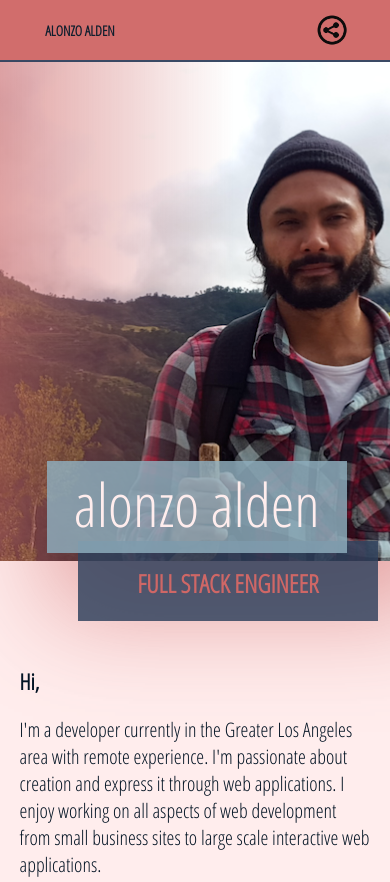
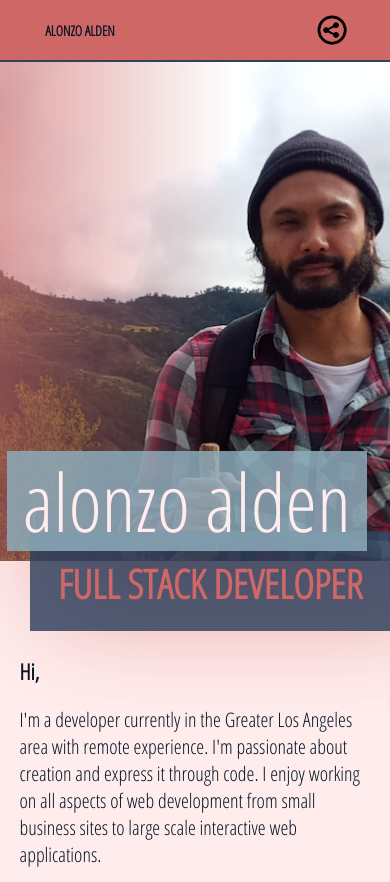
Before and after one commit to alonzoalden/my_page, a React app: page / in a window 390 px wide. Shown: the top 882 px of the page. Built offline with nearby package versions, Linux system fonts and the light colour scheme.

Commit message:
updated cursor for links, updated modal options

```diff
--- a/src/Main.js
+++ b/src/Main.js
@@ -10,8 +10,6 @@ const Element = Scroll.Element;
 const Events = Scroll.Events;
 const scroll= Scroll.animateScroll;
 const scrollSpy = Scroll.scrollSpy;
-
-const pictures = ["alonzo-wide.png", "runkeeper.png"]
 
 class App extends Component {
   constructor() {
@@ -59,12 +57,6 @@ class App extends Component {
 
   render() {
 
-  let currentStyle = this.state.number === 1 ? pictures[0] : pictures[1]
-  setInterval(function() {
-    console.log('asfasdfasdfadsfHIHII');
-    }, 3000);
-
-
     return (
       <div>
 
@@ -79,8 +71,8 @@ class App extends Component {
             </div>
           </Element>
             <div className="Main-photo-text">
-              <div className="Main-photo-text-name">alonzo alden</div>
-              <div className="Main-photo-text-desc"><p><strong>FULL STACK ENGINEER</strong></p></div>
+              <div className="Main-photo-text-name"><p>alonzo alden</p></div>
+              <div className="Main-photo-text-desc"><p><strong>FULL STACK DEVELOPER</strong></p></div>
             </div>
 
             <div className="body" >
@@ -89,7 +81,7 @@ class App extends Component {
                 <div id="" className="intro">
 
               <Link activeClass="active" to="about" spy={true} smooth={true} offset={0} duration={500} onSetActive={this.handleSetActive}>
-                <div className="downSection">
+                <div className="downSection pointer">
                   <div className="downArrow"><img src="downarrow.png"></img></div>
                 </div>
               </Link>
@@ -97,7 +89,7 @@ class App extends Component {
                   <h1>
                     Hi,
                   </h1>
-                  <p> I'm a developer currently in the Greater Los Angeles area with remote experience. I'm passionate about creation and express it through web applications. I enjoy working on all aspects of web development from small business sites to large scale interactive web applications.</p>
+                  <p> I'm a developer currently in the Greater Los Angeles area with remote experience. I'm passionate about creation and express it through code. I enjoy working on all aspects of web development from small business sites to large scale interactive web applications.</p>
 
                   <p> Here are some of the technologies I'm experienced in:
                     Javascript, Node.js, React, Angular, PostgreSQL, MongoDB, Webpack, Grunt, jQuery, HTML, CSS, Mocha and I strive to learn more. I'm competent in both front and back of the Full Stack.</p>
@@ -133,7 +125,7 @@ class App extends Component {
                           desc="Keep Fit is an exercise tool where you can design and plan upcoming workouts. This application provides structure and motivation to anyone who needs that extra support for their exercise regimen."
                           tech="PostgreSQL, Sequelize, Node.js, Express.js, React, Flux, Google Maps API, and Material UI"
                           github="https://github.com/hrr20-dino/Keep-Fit"
-                        url="https://keep-fit-app.herokuapp.com/">
+                          url="false">
                         </ProjectModal>
 
                         <ProjectModal
@@ -144,6 +136,7 @@ class App extends Component {
                           github="https://github.com/alonzoalden/my_page"
                           url="https://alonzoalden.herokuapp.com">
                         </ProjectModal>
+
                         <ProjectModal
                           title="Run Keeper"
                           img="runkeeper.png"
@@ -152,7 +145,6 @@ class App extends Component {
                           github="https://github.com/alonzoalden/runkeeper"
                           url="false">
                         </ProjectModal>
-
                     </div>
                   </div>
                     <h3>Check out my <a href="https://github.com/alonzoalden">Github</a> to see more of my work.</h3><br/>
--- a/src/Main.sass
+++ b/src/Main.sass
@@ -11,6 +11,8 @@ $lightBlueRGBA: "rgba(142, 174, 189, 1)"
 .hide
   display: none
 
+.pointer
+  cursor: Pointer
 .button
   color: white
   font-weight: bold
@@ -112,27 +114,29 @@ $lightBlueRGBA: "rgba(142, 174, 189, 1)"
       margin-left: 12%
       background-color: rgba(142, 174, 189, 0.83)
       color: #FFEDED
-      width: 300px
-      height: 90px
+      width: 400px
+      height: 100px
       text-align: center
-      font-size: 60px
+      font-size: 80px
       z-index: 70
-      padding-top: 2px
       position: absolute
+      p
+        margin-top: -5px
       /*box-shadow: 3px 3px 3px #031424*/
 
     .Main-photo-text-desc
       margin-top: 180px
-      margin-left: 20%
+      margin-left: 18%
       background-color: rgba(48, 65, 93, 0.83)
       color: #CF6766
-      width: 300px
-      height: 80px
+      width: 400px
+      height: 100px
       text-align: center
-      font-size: 25px
+      font-size: 40px
       z-index: 60
       position: absolute
-      padding-bottom: 0px
+      p
+        margin-top: 25px
 
       /*box-shadow: 2px 2px 2px #031424*/
 
@@ -226,9 +230,9 @@ $lightBlueRGBA: "rgba(142, 174, 189, 1)"
 
             margin: 0 auto
             display: flex
-            flex-wrap: wrap
             width: 650px
             height: auto
+            align-items: center
             border-radius: 5px
             a
               text-decoration: none
@@ -362,7 +366,7 @@ footer
     .Main-photo
       background-image: url(alonzo-sml-px.png)
     .Main-photo-text
-      margin-top: -200px
+      margin-top: -210px
     .body
       .col-content
         .intro
@@ -384,9 +388,10 @@ footer
             margin-left: 25px
             margin-right: 25px
             align-item: center
-            h1
+
 
             .project-board
+              flex-wrap: wrap
               width: 55%
               margin-left: 5%
               margin-right: 5%
@@ -407,6 +412,13 @@ footer
 
 @media (max-width: 625px)
   .Main-layout
+    .Main-photo-text
+      margin-left: -40px
+      .Main-photo-text-name
+        width: 360px
+      .Main-photo-text-desc
+        width: 360px
+
     .body
       .col-content
         .projects
--- a/src/Nav.js
+++ b/src/Nav.js
@@ -93,31 +93,35 @@ class Nav extends Component {
       <header>
         <div className="nav">
 
+          <div className="pointer">
             <Link activeClass="active" to="top" spy={true} smooth={true} offset={0} duration={500} onSetActive={this.handleSetActive}>
               <div className="logo">
                 ALONZO ALDEN
               </div>
             </Link>
-
-
-
+          </div>
+          <div className="pointer">
 
             <Link activeClass="active" to="about" spy={true} smooth={true} offset={0} duration={500} onSetActive={this.handleSetActive}>
               <div className="navButton smallHide">ABOUT</div>
             </Link>
+          </div>
+          <div className="pointer">
             <Link activeClass="active" to="proj" spy={true} smooth={true} offset={0} duration={500} onSetActive={this.handleSetActive}>
               <div className="navButton">PROJECTS</div>
             </Link>
+          </div>
+          <div className="pointer">
             <Link activeClass="active" to="contact" spy={true} smooth={true} offset={0} duration={500} onSetActive={this.handleSetActive}>
               <div className="navButton">CONTACT</div>
             </Link>
+          </div>
           <a href="https://github.com/alonzoalden" target="_blank"><div className="navButton">GITHUB</div></a>
-
-
 
         </div>
 
-        <div className="socialNetwork" onClick={this.openModal}>
+
+        <div className="socialNetwork pointer" onClick={this.openModal}>
         <Modal
           isOpen={this.state.modalIsOpen}
           onAfterOpen={this.afterOpenModal}
@@ -151,7 +155,7 @@ class Nav extends Component {
             </div>
           </a>
           <br /><br />
-          <div className="socialTab" onClick={this.closeModal}>
+          <div className="socialTab pointer" onClick={this.closeModal}>
             <a href="">BACK</a>
           </div>
 
--- a/src/Nav.sass
+++ b/src/Nav.sass
@@ -40,10 +40,12 @@ header
   position: fixed
   width: 89%
   border-bottom: 2px solid #30415D
-  opacity: .95
+  opacity: 1
 
   .nav
     display: flex
+    .pointer
+      cursor: Pointer
     .logo
       margin-left: 25px
       margin-right: 25px
@@ -64,15 +66,14 @@ header
         height: 39px
         padding-top: 19px
         border-bottom: 3px solid #8EAEBD
-
         a
           color: #8EAEBD
+
     .navButton
       width: 70px
       text-align: center
       height: 40px
       padding-top: 21px
-
       transition: color 0.1s ease
       transition: border 0.1s ease
       -webkit-animation: all 1s ease
--- a/src/ProjectModal.js
+++ b/src/ProjectModal.js
@@ -35,6 +35,7 @@ class ProjectModal extends Component {
     this.state = {
       modalIsOpen: false
     }
+
   this.openModal = this.openModal.bind(this);
   this.afterOpenModal = this.afterOpenModal.bind(this);
   this.closeModal = this.closeModal.bind(this);
@@ -70,7 +71,7 @@ class ProjectModal extends Component {
 
   render() {
     return (
-      <div className="project" onClick={this.openModal}>
+      <div className="project pointer" onClick={this.openModal}>
         <Modal
           isOpen={this.state.modalIsOpen}
           onAfterOpen={this.afterOpenModal}
@@ -93,7 +94,7 @@ class ProjectModal extends Component {
               </a>
 
             </div>
-            <div onClick={this.closeModal} className='button'>CLOSE</div>
+            <div onClick={this.closeModal} className='button pointer'>CLOSE</div>
           </div>
         </Modal>
 
--- a/src/ProjectModal.sass
+++ b/src/ProjectModal.sass
@@ -1,6 +1,8 @@
 a
   text-decoration: none
+
 .project
+  flex-wrap: wrap
   height: 230px
   width: 150px
   margin: 5px auto
```
Also changed, not shown: src/Main.css, src/Nav.css, src/ProjectModal.css, 3 other files. Lines whose indentation alone changed are shown as unchanged.
